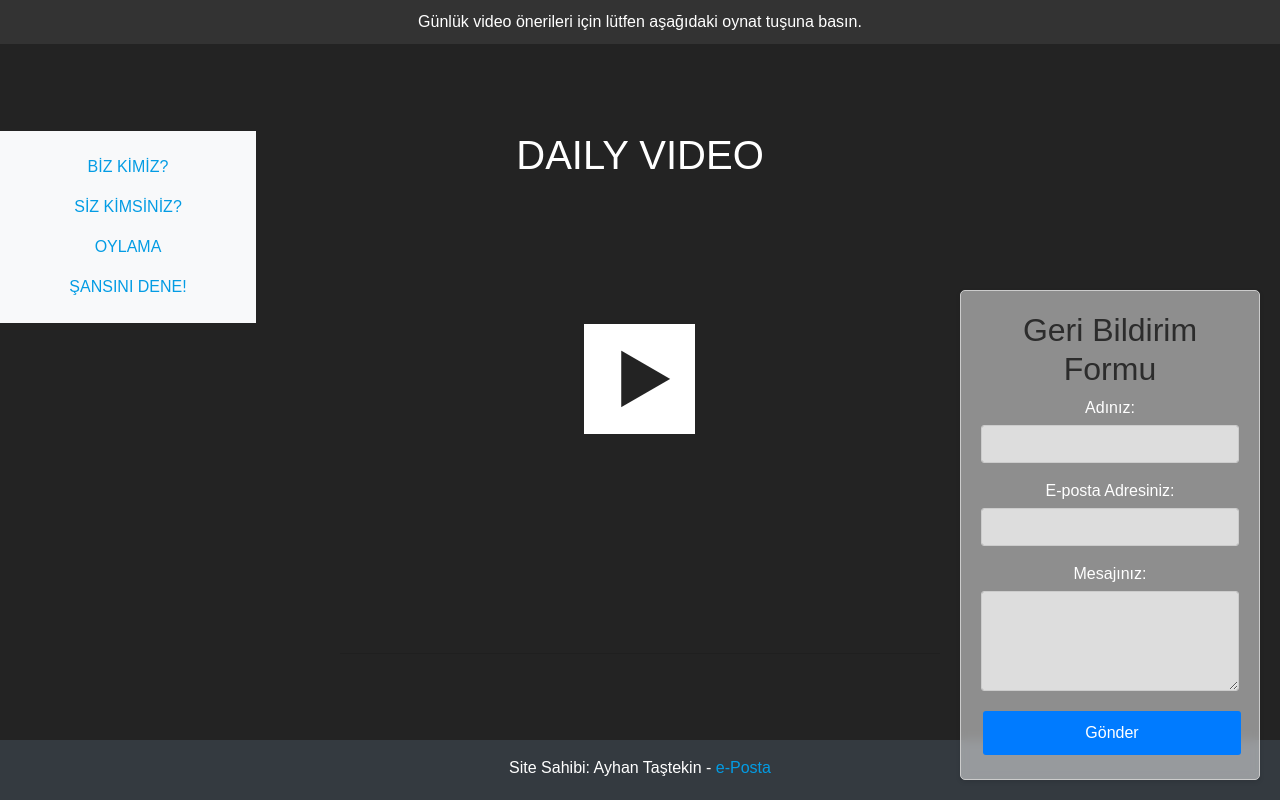
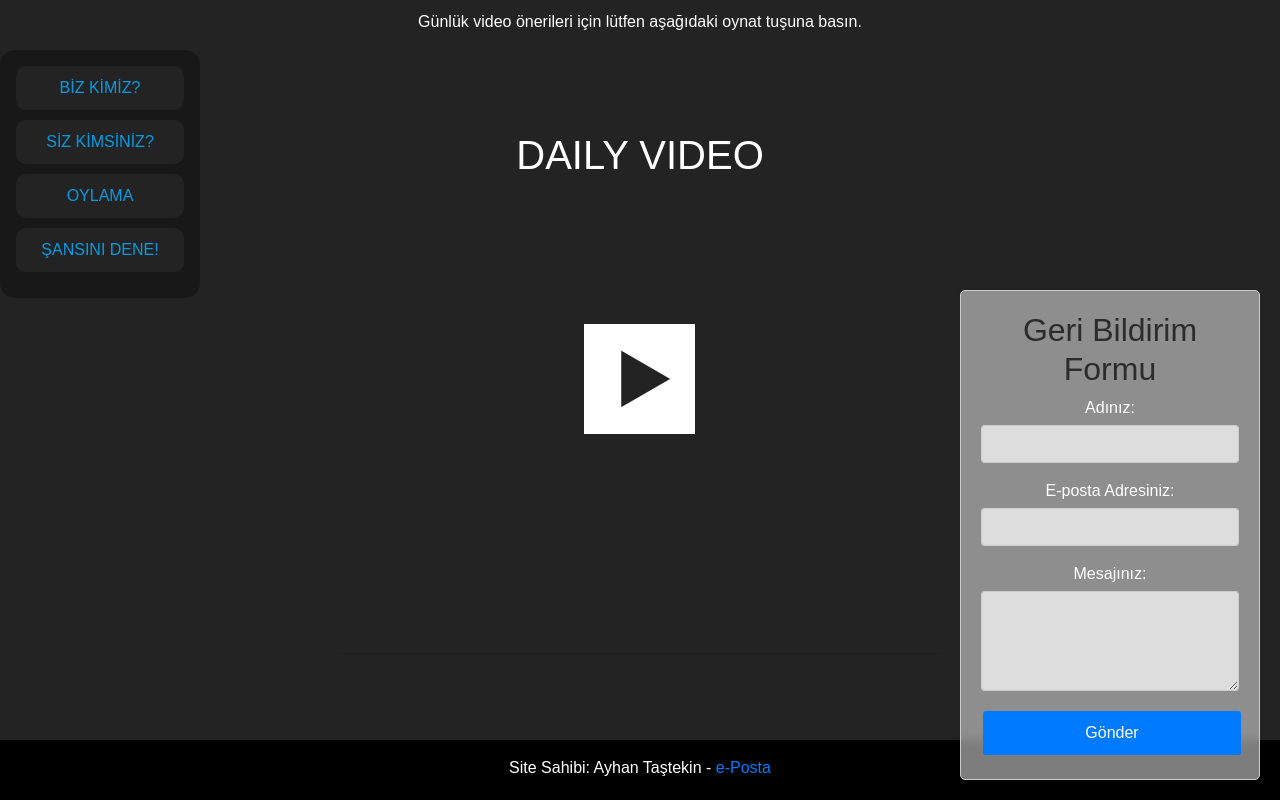
Before and after one commit to Frekans78/Dailyvideonew, a plain HTML site: page index.html in a window 1280 px wide. Drawn offline with nearby package versions, Linux system fonts and the light colour scheme.

Commit message:
Add files via upload

```diff
--- a/styles.css
+++ b/styles.css
@@ -21,14 +21,6 @@ body {
     align-items: center;
 }
 
-/*#player {
-    width: 860px;
-    height: 615px;
-    border: solid;
-    border-radius: 8px;
-}*/
-
-
 button {
     background-color: #4CAF50;
     color: white;
@@ -44,10 +36,9 @@ button {
     border-radius: 8px;
 }
 
-
 #contact-form {
     position: fixed;
-    bottom: -400px; /* Formu başlangıçta aşağıda tut */
+    bottom: -400px;
     right: 20px;
     width: 300px;
     background-color: rgba(249, 249, 249, 0.5);
@@ -56,12 +47,12 @@ button {
     border-radius: 5px;
     padding: 20px;
     box-shadow: 0 2px 5px rgba(0, 0, 0, 0.1);
-    transition: bottom 0.5s ease; /* Geçiş efekti */
+    transition: bottom 0.5s ease;
     z-index: 999;
 }
 
 #contact-form.opened {
-    bottom: 20px; /* Formu yukarıya doğru hareket ettir */
+    bottom: 20px;
 }
 
 #contact-form h2 {
@@ -101,7 +92,7 @@ button {
 }
 
 #contact-form form button:hover {
-    background-color: #0056b3;
+    background-color: #007bff;
 }
 
 footer {
@@ -110,13 +101,13 @@ footer {
     left: 0px;
     width: 100%;
     height: 60px;
-    padding:15px;
-    background-color: #0e0c0c;
-    color:khaki;
+    padding: 15px;
+    background-color: #000000;
+    color: rgb(0, 0, 0);
 }
 
 a:link {
-    color: rgb(3, 156, 228);
+    color: #007bff;
     text-decoration: none;
 }
 
@@ -125,20 +116,43 @@ a:link {
     top: 0;
     left: 0;
     width: 100%;
-    background-color: #333;
+    background-color: #232323;
     color: white;
     padding: 10px;
     box-sizing: border-box;
     text-align: center;
 }
 
+/* Aşağısı Tamamen Yeni */
+
 nav {
     position: fixed;
-    top: 50;
+    top: 50px;
     left: 0;
-    width: 20%;
+    width: 200px;
+    background-color: #181818; /* Arka plan rengi eklendi */
+    color: white;
+    padding: 10px;
+    text-align: center;
+    border-radius: 15px;
+}
 
-    color: white;
-    padding: 70px;
-    text-align: center;
+.nav-link {
+    background-color: #232323;
+    margin-bottom: 10px;
+    padding: 10px;
+    border-radius: 10px;
+    display: block;
 }
+
+.nav-link:hover {
+    background-color: #e2e6ea;
+}
+
+.bg-light {
+    background-color: #181818 !important;
+}
+
+.bg-dark {
+    background-color: #000000 !important;
+}
```
